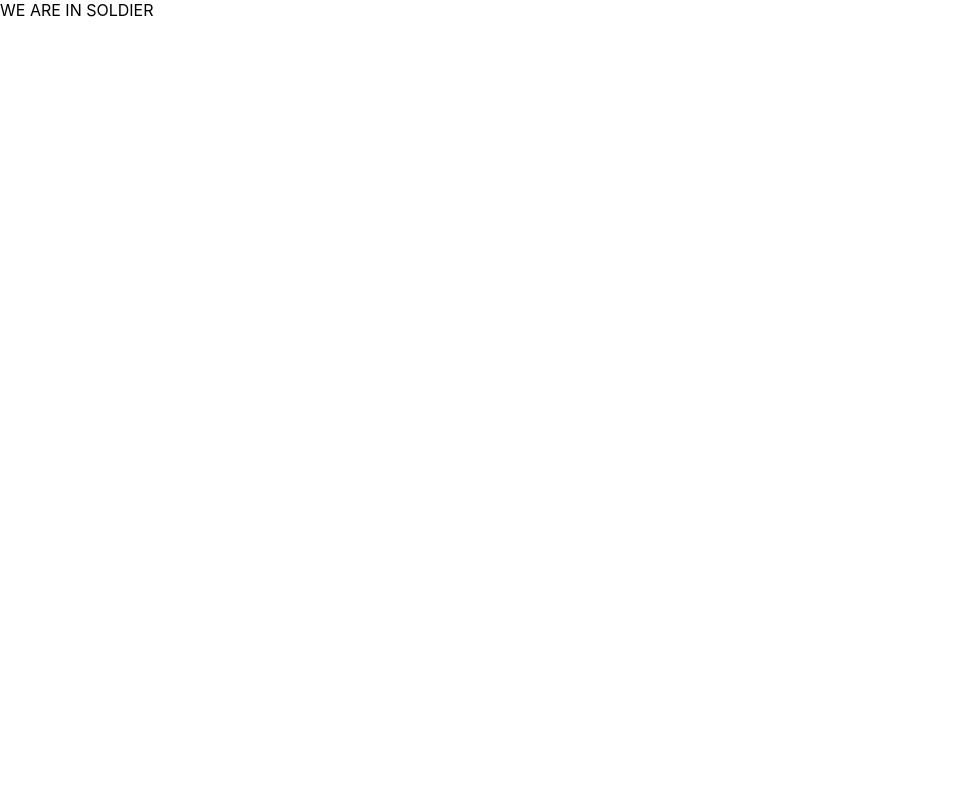
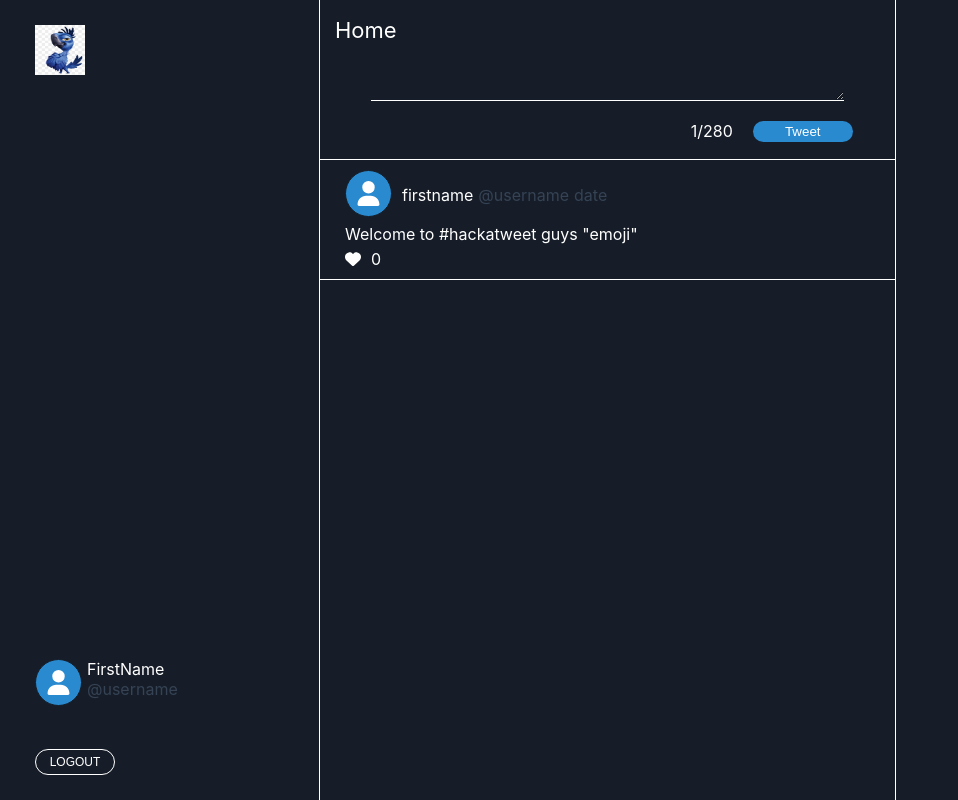
Before and after one commit to Xtremepoulet/hackatweet, a Next.js app in the folder frontend/: page /home_main in a window 1280 px wide. Shown: the whole page, without its empty margins (0-958 px from the left). Built offline with nearby package versions, Linux system fonts and the light colour scheme.

Commit message:
commit frontend changes

```diff
--- a/frontend/components/Home_main.jsx
+++ b/frontend/components/Home_main.jsx
@@ -1,9 +1,43 @@
 import React from "react";
+import { FontAwesomeIcon } from '@fortawesome/react-fontawesome';
+import { faUser } from '@fortawesome/free-solid-svg-icons';
+import styles from '../styles/Home_main.module.css';
+import Tweet from "./Tweet";
+
 
 const Home_main = () => {
     return(
-        <div>
-            <p>WE ARE IN SOLDIER</p>
+        <div className={styles.main_container}>
+            {/* left section  */}
+            <div className={styles.left_section}>
+                <div className={styles.left_section_head}>
+                    <img className={styles.logo} src="logo.png" alt="twitter logo"></img>
+                </div>
+                <div className={styles.left_section_middle}>
+                    <div>
+                        <FontAwesomeIcon className={styles.user_icon} icon={faUser} />
+                    </div>
+                    <div className={styles.left_section_user_infos}>
+                        <p className={styles.user_infos_p}>FirstName</p>
+                        <p className={styles.user_infos_username}>@username</p>
+                    </div>
+                </div>
+                <div className={styles.left_section_bottom}>
+                    <button className={styles.logout_button}>LOGOUT</button>
+                </div>
+            </div>
+
+            {/* mid section  */}
+            <div className={styles.mid_section}>
+                <Tweet />
+            </div>
+
+            {/* right section */}
+            <div className={styles.right_section}>
+
+            </div>
+
+
         </div>
     );
 }
--- /dev/null
+++ b/frontend/components/Tweet.jsx
@@ -0,0 +1,50 @@
+import React from "react";
+import styles from '../styles/Tweet.module.css';
+import { FontAwesomeIcon } from "@fortawesome/react-fontawesome";
+import { faUser, faHeart } from '@fortawesome/free-solid-svg-icons';
+
+const Tweet = () => {
+
+//il faudra que je recupere les tweets ici dans un map ou alors que je les stocks dans un reducer
+
+    return(
+        <div className={styles.tweet_container}>
+            <div className={styles.tweet_section_top}>
+                <div className={styles.tweet_section}>
+                    <p>Home</p>
+                </div>
+                <div className={styles.tweet_writing}>
+                    <textarea name="" id="" cols="40" rows="1"></textarea>
+                </div>
+                <div className={styles.send_tweet}>
+                    <p>1/280</p>
+                    <button>Tweet</button>
+                </div>
+            </div>
+
+            <div className={styles.tweet_section_bottom}>
+                <div className={styles.tweet_display}>
+                    <div className={styles.tweet_display_top}>
+                        <div>
+                            <FontAwesomeIcon className={styles.user_icon} icon={faUser} />
+                        </div>
+                        <div className={styles.user_infos}>
+                            <p>firstname</p>
+                            <p className={styles.user_infos_username}>@username</p>
+                            <p className={styles.user_infos_date}>date</p>
+                        </div>
+                    </div>
+                    <div className={styles.tweet_display_middle}>
+                        <p>Welcome to #hackatweet guys "emoji"</p>
+                    </div>
+                    <div className={styles.tweet_display_bottom}>
+                        <FontAwesomeIcon icon={faHeart} className={styles.heart_icon}/>
+                        <p>0</p>
+                    </div>
+                </div>
+            </div>
+        </div>
+    )
+}
+
+export default Tweet;
--- a/frontend/package.json
+++ b/frontend/package.json
@@ -9,6 +9,9 @@
     "lint": "next lint"
   },
   "dependencies": {
+    "@fortawesome/fontawesome-svg-core": "^6.5.1",
+    "@fortawesome/free-solid-svg-icons": "^6.5.1",
+    "@fortawesome/react-fontawesome": "^0.2.0",
     "next": "12.1.6",
     "react": "18.1.0",
     "react-dom": "18.1.0"
--- /dev/null
+++ b/frontend/styles/Home_main.module.css
@@ -0,0 +1,86 @@
+.main_container {
+    width: 100%;
+    height: 100vh;
+    display: flex;
+}
+
+
+.left_section {
+    display: flex;
+    flex-direction: column;
+    justify-content: space-around;
+    width: 25%;
+    height: 100%;
+    padding: 5px 35px;
+    background-color: #161D28;
+    border-right: 0.1px solid white;
+}
+
+.left_section_head {
+    height: 75%;
+}
+
+.left_section_middle {
+    display: flex;
+    gap: 5px;
+}
+
+.left_section_user_infos {
+    display: flex;
+    flex-direction: column;
+}
+
+
+.logo {
+    width: 50px;
+    height: 50px;
+}
+
+.user_icon {
+    padding: 10px;
+    width: 25px;
+    height: 25px;
+    border-radius: 50%;
+    border: thin solid #161D28;
+    color: white;
+    background-color: #298AD0;
+    cursor: pointer;
+}
+
+.user_infos_username {
+    color: #354355;
+}
+
+.user_infos_p {
+    color: white;
+}
+
+.logout_button {
+    padding: 5px;
+    width: 80px;
+    border-radius: 50px;
+    color: white;
+    background-color: #161D28;
+    border: thin solid white;
+    font-size: 12px;
+    cursor: pointer;
+}
+
+
+
+.mid_section {
+    width: 45%;
+    height: 100%;
+    background-color: black;
+    display: flex;
+    background-color: #161D28;
+    border-right: 0.1px solid white;
+}
+
+
+
+.right_section {
+    width: 30%;
+    height: 100%;
+    background-color: #161D28;
+}
--- /dev/null
+++ b/frontend/styles/Tweet.module.css
@@ -0,0 +1,126 @@
+.tweet_container {
+    width: 100%;
+    height: 100%;
+}
+
+.tweet_section_top {
+    height: 20%;
+    background-color: #161D28;
+    padding: 15px;
+    display: flex;
+    flex-direction: column;
+    justify-content: space-around;
+    gap: 7px;
+        border-bottom: 0.1px solid white;
+    }
+
+    .tweet_section_bottom {
+        height: 80%;
+        background-color: #161D28;
+}
+
+.tweet_section > p {
+    font-size: 22px;
+    color: white;
+}
+
+.tweet_writing {
+    display: flex;
+    justify-content: center;
+    align-items: center;
+    width: 100%;
+    padding: 10px;
+}
+
+.tweet_writing > textarea {
+    width: 90%;
+    background-color: #161D28;
+    font-size: 20px;
+    padding: 7px;
+    color: white;
+    border: none;
+    border-bottom: 0.1px solid white;
+}
+
+.send_tweet {
+    width: 95%;
+    display: flex;
+    justify-content: flex-end;
+    gap: 20px;
+}
+
+
+.send_tweet > p {
+    color: white;
+}
+
+.send_tweet > button {
+    padding: 3px;
+    width: 100px;
+    border-radius: 25px;
+    color: white;
+    background-color: #298AD0;
+    border: none;
+    cursor: pointer;
+}
+
+
+
+
+
+/* tweet when displayed */
+.user_icon {
+    padding: 10px;
+    width: 25px;
+    height: 25px;
+    border-radius: 50%;
+    border: thin solid #161D28;
+    color: white;
+    background-color: #298AD0;
+    cursor: pointer;
+}
+
+
+.tweet_display {
+    padding: 10px 25px;
+    display: flex;
+    flex-direction: column;
+    gap: 5px;
+    max-height: 180px;
+    color: white;
+    border-bottom: 0.1px solid white;
+}
+
+.tweet_display_top {
+    display: flex;
+    align-items: center;
+    gap: 10px;
+}
+
+
+.user_infos {
+    display: flex;
+    gap: 5px;
+    color: white;
+}
+
+
+.heart_icon {
+    color: white;
+    cursor: pointer;
+}
+
+
+.tweet_display_bottom {
+    display: flex;
+    align-items: center;
+    gap: 10px;
+}
+
+.user_infos_username {
+    color: #354355;
+}
+
+.user_infos_date {
+    color: #354355;
+}
```
Also changed, not shown: frontend/components/Signup.jsx (line endings or trailing spaces), 1 other file (tests, documents, lock files or other folders).
